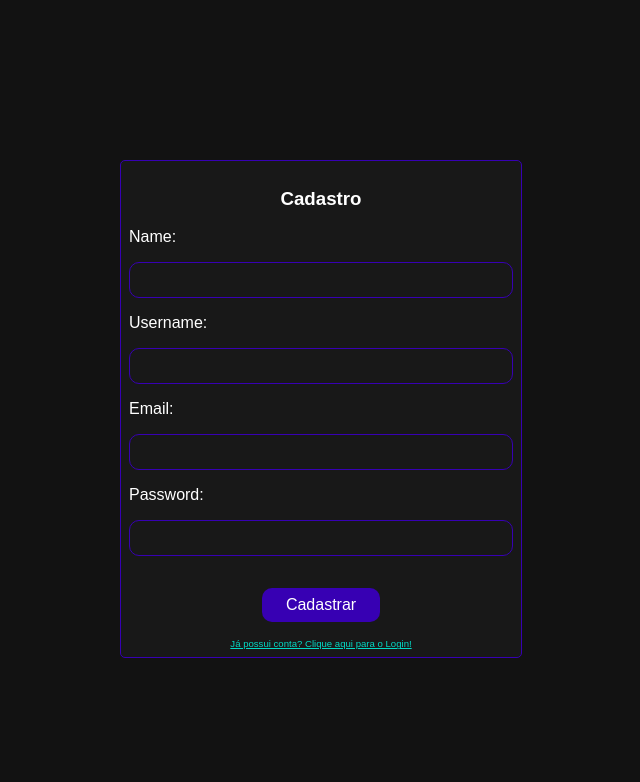
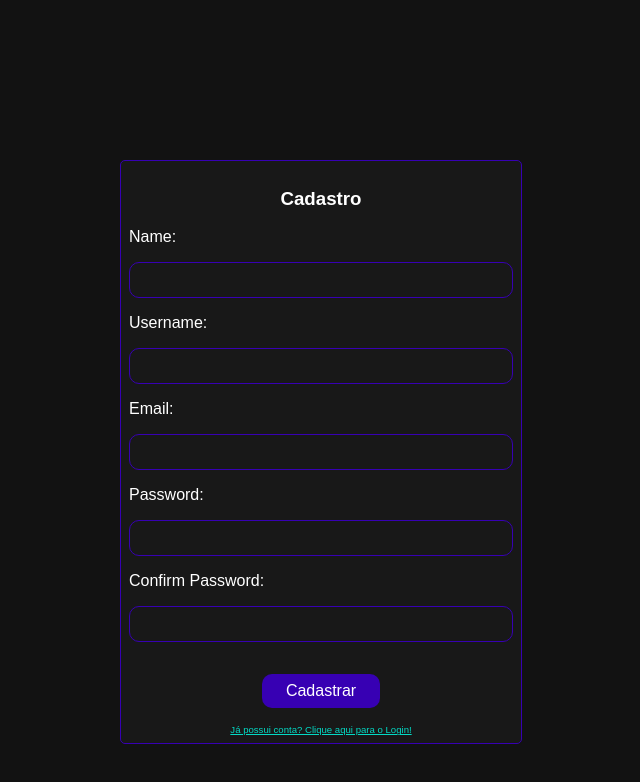
Before and after one commit to RuizHenrique01/Study_Manager-web, a React (Create React App) app: page /signup in a window 1280 px wide. Shown: the top 782 px of the page, without its empty margins (319-959 px from the left). Built offline with nearby package versions, Linux system fonts and the light colour scheme.

Commit message:
Validação do formulário de cadastro de usuários

```diff
--- a/src/components/InputForm/index.jsx
+++ b/src/components/InputForm/index.jsx
@@ -1,10 +1,10 @@
 import React from 'react';
 import './index.css'
 
-const InputForm = ({ type, name, register, readOnly }) => {
+const InputForm = ({ type, name, register, readOnly, required}) => {
     return (
         <input className="input-default" name={name} type={type}
-            {...register(name)} readOnly={readOnly} />
+            {...register(name, {required: required})} readOnly={readOnly} required={required} />
     );
 }
 
--- a/src/pages/Login/index.jsx
+++ b/src/pages/Login/index.jsx
@@ -1,5 +1,5 @@
 import { React } from "react";
-import instance from '~/services/api'
+import instance from '~/services/api';
 import { useHistory } from "react-router-dom";
 import { useForm } from 'react-hook-form';
 import Button from '~/components/Button';
@@ -52,16 +52,17 @@ const Login = () => {
                 <h3>Login</h3>
             </legend>
 
-            {errors.email && <span className="span-error-message">{errors.email.message}</span>}
+            {errors.email && <span className="span-error-message">
+                {errors.email.message}</span>}
 
             <label className="login-label">Email:</label>
             <div className="login-input">
-                <InputForm type="email" name="email" register={register} />
+                <InputForm type="email" name="email" register={register} required={true}/>
             </div>
 
             <label className="login-label">Password:</label>
             <div className="login-input">
-                <InputForm type="password" name="password" register={register} />
+                <InputForm type="password" name="password" register={register} required={true}/>
             </div>
 
             <div className="login-button">
--- a/src/pages/Signup/index.css
+++ b/src/pages/Signup/index.css
@@ -37,6 +37,17 @@
     color: var(--secondary-color);
 }
 
+.span-error-message{
+    font-size: 1em;
+    color: white;
+    padding: 0.2em;
+    border-radius: 5px;
+    box-sizing: border-box;
+    text-align: center;
+    background-color: var(--error-color);
+    margin: 0 0 1em;
+}
+
 @media screen and (min-width: 36em) {
     .signup-form{
         width: 60%;
--- a/src/pages/Signup/index.jsx
+++ b/src/pages/Signup/index.jsx
@@ -1,73 +1,102 @@
-import { React, useState } from "react";
+import { React } from "react";
 import { useHistory } from "react-router-dom";
+import instance from '~/services/api';
 import Button from '~/components/Button';
-import Input from '~/components/Input';
+import InputForm from '~/components/InputForm';
+import { useForm } from "react-hook-form";
+import { yupResolver } from '@hookform/resolvers/yup';
+import * as yup from "yup";
 import './index.css';
+
+const schema = yup.object({
+    name: yup.string().required(),
+    username: yup.string().required(),
+    email: yup.string().email().required(),
+    password: yup.string().min(6).required(),
+    confirm_password: yup.string().min(6).required()
+}).required();
 
 const Signup = () => {
     const history = useHistory();
 
-    const [name, setName] = useState('');
-    const [username, setUsername] = useState('');
-    const [email, setEmail] = useState('');
-    const [password, setPassword] = useState('');
+    const { register, handleSubmit, setError, clearErrors, formState: { errors } } = useForm({
+        resolver: yupResolver(schema)
+    });
 
-    const handleLogin = () => {
-        if (name && username &&
-            email && validateEmail && password)
-            history.push('/home');
+    const onCreateAccount = async ({ name, username, email, password, confirm_password }) => {
+        if (password === confirm_password) {
+            const token = await handleSession({ name, username, email, password });
+
+            if (token) {
+                clearErrors(["email", "confirm_password"]);
+                history.push('/home');
+            }
+        } else {
+            setError("confirm_password", {
+                message: "Password confirmation error!",
+            });
+        }
     }
 
-    const validateEmail = /\S+@\S+\.\S+/.test(email);
+    const handleSession = async ({ name, username, email, password }) => {
+        const token = await instance.post('/user/signup', {
+            name,
+            username,
+            email,
+            password
+        }, {
+            headers: { 'Content-Type': 'application/json' }
+        }).catch(() => {
 
-    const handleInputName = (e) => {
-        setName(e.target.value);
-    }
+            setError("email", {
+                message: "Email already exists!",
+            });
 
-    const handleInputUsername = (e) => {
-        setUsername(e.target.value);
-    }
+            return false;
+        });
 
-    const handleInputEmail = (e) => {
-        setEmail(e.target.value);
-    }
-
-    const handleInputPassword = (e) => {
-        setPassword(e.target.value);
+        return token;
     }
 
     return (
-        <form className="signup-form">
+        <form className="signup-form" onSubmit={handleSubmit(onCreateAccount)}>
             <legend className="signup-title">
                 <h3>Cadastro</h3>
             </legend>
 
+            {errors.email && <span className="span-error-message">
+                {errors.email.message}</span>}
+
+            {errors.confirm_password && <span className="span-error-message">
+                {errors.confirm_password.message}</span>}
+
             <label className="signup-label">Name:</label>
             <div className="signup-input">
-                <Input type="text" value={name}
-                    onChange={handleInputName} required={true} />
+                <InputForm name="name" type="text" register={register} required={true}/>
             </div>
 
             <label className="signup-label">Username:</label>
             <div className="signup-input">
-                <Input type="text" value={username}
-                    onChange={handleInputUsername} required={true} />
+                <InputForm name="username" type="text" register={register} required={true}/>
             </div>
 
             <label className="signup-label">Email:</label>
             <div className="signup-input">
-                <Input type="email" value={email}
-                    onChange={handleInputEmail} required={true} />
+                <InputForm name="email" type="email" register={register} required={true}/>
             </div>
 
             <label className="signup-label">Password:</label>
             <div className="signup-input">
-                <Input type="password" value={password}
-                    onChange={handleInputPassword} required={true} />
+                <InputForm name="password" type="password" register={register} required={true}/>
+            </div>
+
+            <label className="signup-label">Confirm Password:</label>
+            <div className="signup-input">
+                <InputForm name="confirm_password" type="password" register={register} required={true}/>
             </div>
 
             <div className="signup-button">
-                <Button handleClick={handleLogin}>Cadastrar</Button>
+                <Button type="submit">Cadastrar</Button>
             </div>
 
             <a className="signup-link" href="/login">Já possui conta? Clique aqui para o Login!</a>
```
